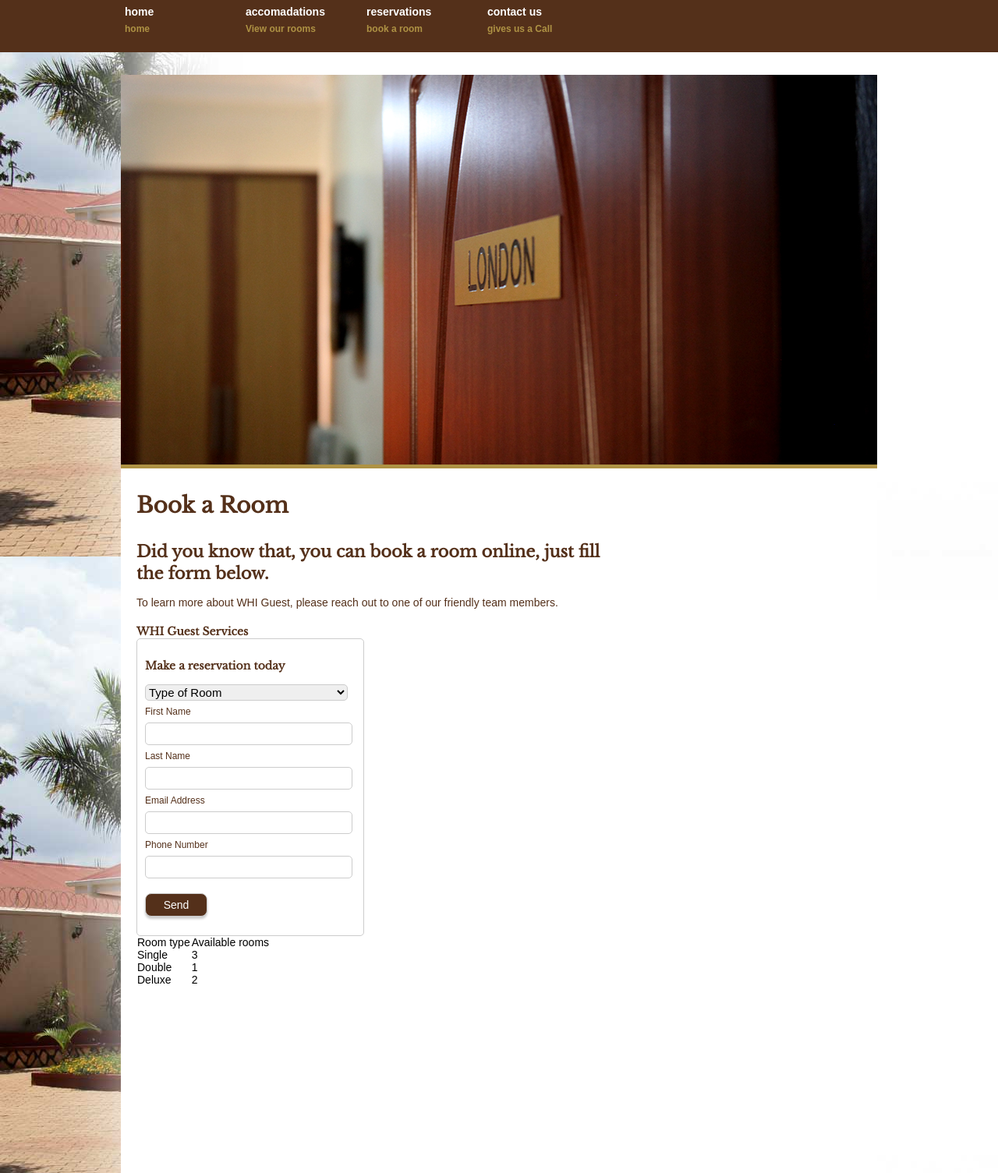
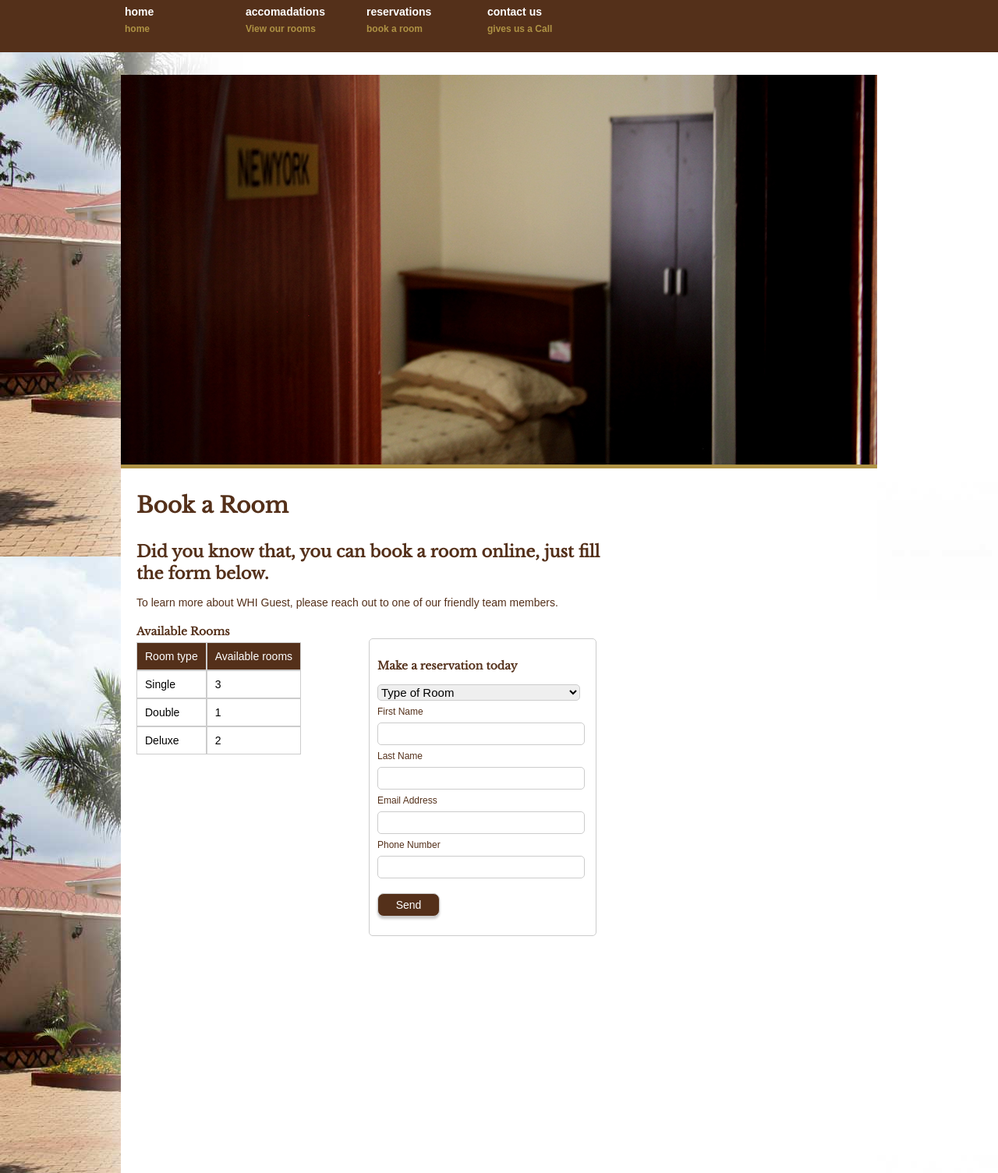
Before and after one commit to Brudan/whi, a PHP site: page /reservations.php in a window 1280 px wide. Shown: the part 150-1655 px from the top of the page at 78% size. Run offline with PHP 8.4, Linux system fonts and the light colour scheme; data comes from the database, SQL or seed files in the repository; some libraries are stand-ins or nearby versions.

Commit message:
added looks to the reservation page

```diff
--- a/master.css
+++ b/master.css
@@ -426,6 +426,22 @@ select{
 }
 
 #reservationpage {
-  width: 100%;
+  width: 600px;
   height: auto;
 }
+
+ th, td
+{
+border: 1px solid #cccccc;
+padding: 10px;
+}
+
+th {
+  background: #54301A;
+  color: #FFF;
+}
+
+#rooms {
+  width: auto;
+  padding-top: 5px;
+}
--- a/reservations.php
+++ b/reservations.php
@@ -47,7 +47,7 @@
 
 		<div class="slider-wrapper theme-default">
       <div id="slider" class="nivoSlider">
-          <a href="#"><img src="images/4.jpg" alt=""  /></a>
+          <a href="#"><img src="images/9.jpg" alt=""  /></a>
 
 
 
@@ -63,10 +63,10 @@
 <p>
 	To learn more about WHI Guest, please reach out to one of our friendly team members. <br /> </p>
 
-<h4> WHI Guest Services </h4>
+<h4> Available Rooms </h4>
 
 <div id="reservationpage">
-<div id="reservation" class="left">
+<div id="reservation" class="left" style="float:right">
 					<h4 class="header"> Make a reservation today </h4>
      <form action="index.php" method="post" enctype="multipart/form-data" id="quote">
              <p>
@@ -92,7 +92,7 @@
      </form>
 
 				</div>
-<div class="left2">
+<div  id="rooms" style="width:auto" class="left2" >
 	<table>
 	<tr><th>Room type</th><th>Available rooms</th></tr>
 	<?php foreach($rooms as $room){ ?>
--- a/scripts/mysql_database.php
+++ b/scripts/mysql_database.php
@@ -4,7 +4,7 @@
     {
         private $username="root";
         private $hostname="localhost";
-        private $password="goth123brudan";
+        private $password="";
         protected $connection;
         protected static $table_name;
 
```
Also changed, not shown: images/9.jpg (added).
